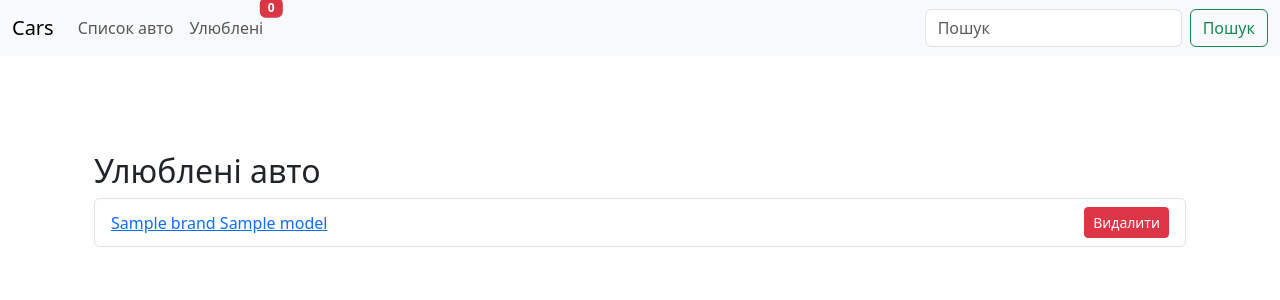
After one commit to HI821-art/RentAvto, a Django app: template car/templates/favorites_list.html in a window 1280 px wide. The commit adds this page. Shown: the top 300 px of the page. Run offline with Django 3.2, Linux system fonts and the light colour scheme; the template is opened without the code that fills it: most values are stand-ins (such as "Sample title", 1, 10 or a date in 2020); some libraries are stand-ins or nearby versions.

Commit message:
Implement a list of favorite cars.

```diff
--- a/car/templates/_layout.html
+++ b/car/templates/_layout.html
@@ -23,10 +23,15 @@
             <div class="collapse navbar-collapse" id="navbarSupportedContent">
                 <ul class="navbar-nav me-auto mb-2 mb-lg-0">
                     <li class="nav-item">
-                        <a class="nav-link active" aria-current="page" href="/car/">Головна</a>
+                        <a class="nav-link" href="/catalog/">Список авто</a>
                     </li>
                     <li class="nav-item">
-                        <a class="nav-link" href="/catalog/">Список авто</a>
+                        <a class="nav-link position-relative" href="{% url 'favorites_list' %}">
+                            Улюблені
+                            <span class="badge bg-danger position-absolute top-0 start-100 translate-middle">
+                                {{ request.session.favorites|length|default:0 }}
+                            </span>
+                        </a>
                     </li>
                 </ul>
                 <form class="d-flex" role="search">
--- a/car/templates/car_detail.html
+++ b/car/templates/car_detail.html
@@ -13,6 +13,11 @@
         <p class="card-text"><strong>Опис:</strong> {{ car.description|default:"Немає опису" }}</p>
         <a href="{% url 'car_index' %}" class="btn btn-secondary mt-3">Назад до списку авто</a>
         <a href="{% url 'rent_car' %}?car_id={{ car.id }}" class="btn btn-success mt-3 ms-2">Орендувати</a>
+        {% if car.id in request.session.favorites %}
+            <a href="{% url 'remove_from_favorites' car.id %}" class="btn btn-danger mt-3 ms-2">Видалити з улюблених</a>
+        {% else %}
+            <a href="{% url 'add_to_favorites' car.id %}" class="btn btn-warning mt-3 ms-2">Додати в улюблені</a>
+        {% endif %}
     </div>
 </div>
 {% endblock %}
--- /dev/null
+++ b/car/templates/favorites_list.html
@@ -0,0 +1,18 @@
+{% extends "_layout.html" %}
+{% block content %}
+<div class="container mt-5">
+    <h2>Улюблені авто</h2>
+    {% if cars %}
+        <ul class="list-group">
+            {% for car in cars %}
+                <li class="list-group-item d-flex justify-content-between align-items-center">
+                    <a href="{% url 'car_detail' car.id %}">{{ car.brand }} {{ car.model }}</a>
+                    <a href="{% url 'remove_from_favorites' car.id %}" class="btn btn-sm btn-danger">Видалити</a>
+                </li>
+            {% endfor %}
+        </ul>
+    {% else %}
+        <div class="alert alert-info mt-3">Список улюблених авто порожній.</div>
+    {% endif %}
+</div>
+{% endblock %}
--- a/car/urls.py
+++ b/car/urls.py
@@ -12,4 +12,7 @@ urlpatterns = [
     path('edit/<int:id>/', views.edit_car, name='car_edit'),
     path('catalog/', views.catalog, name='catalog'),
     path('rent/', views.rent_car, name='rent_car'),
+    path('favorites/', views.favorites_list, name='favorites_list'),
+    path('favorites/add/<int:car_id>/', views.add_to_favorites, name='add_to_favorites'),
+    path('favorites/remove/<int:car_id>/', views.remove_from_favorites, name='remove_from_favorites'),
 ]
```
Also changed, not shown: car/views.py (+22 -0 lines).
